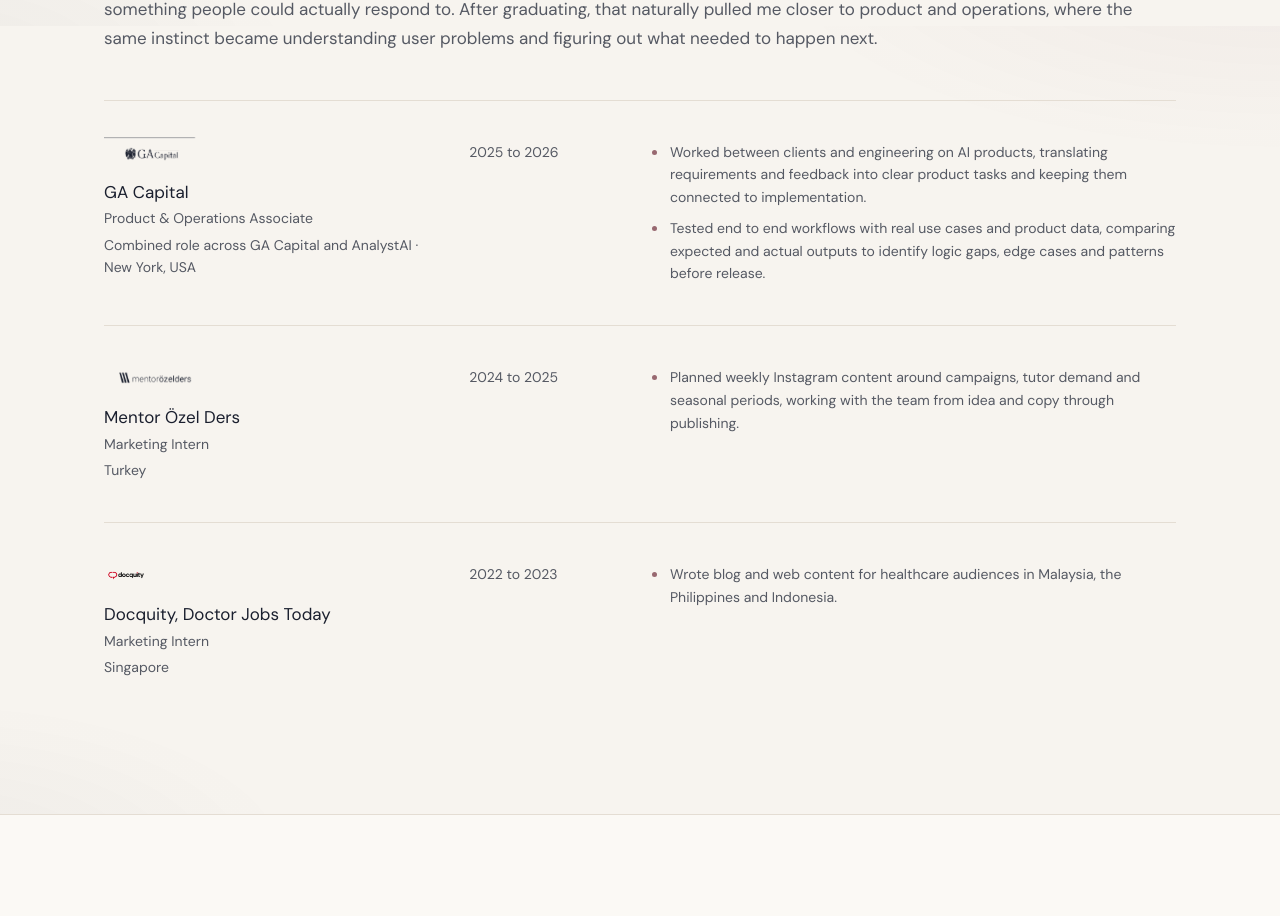
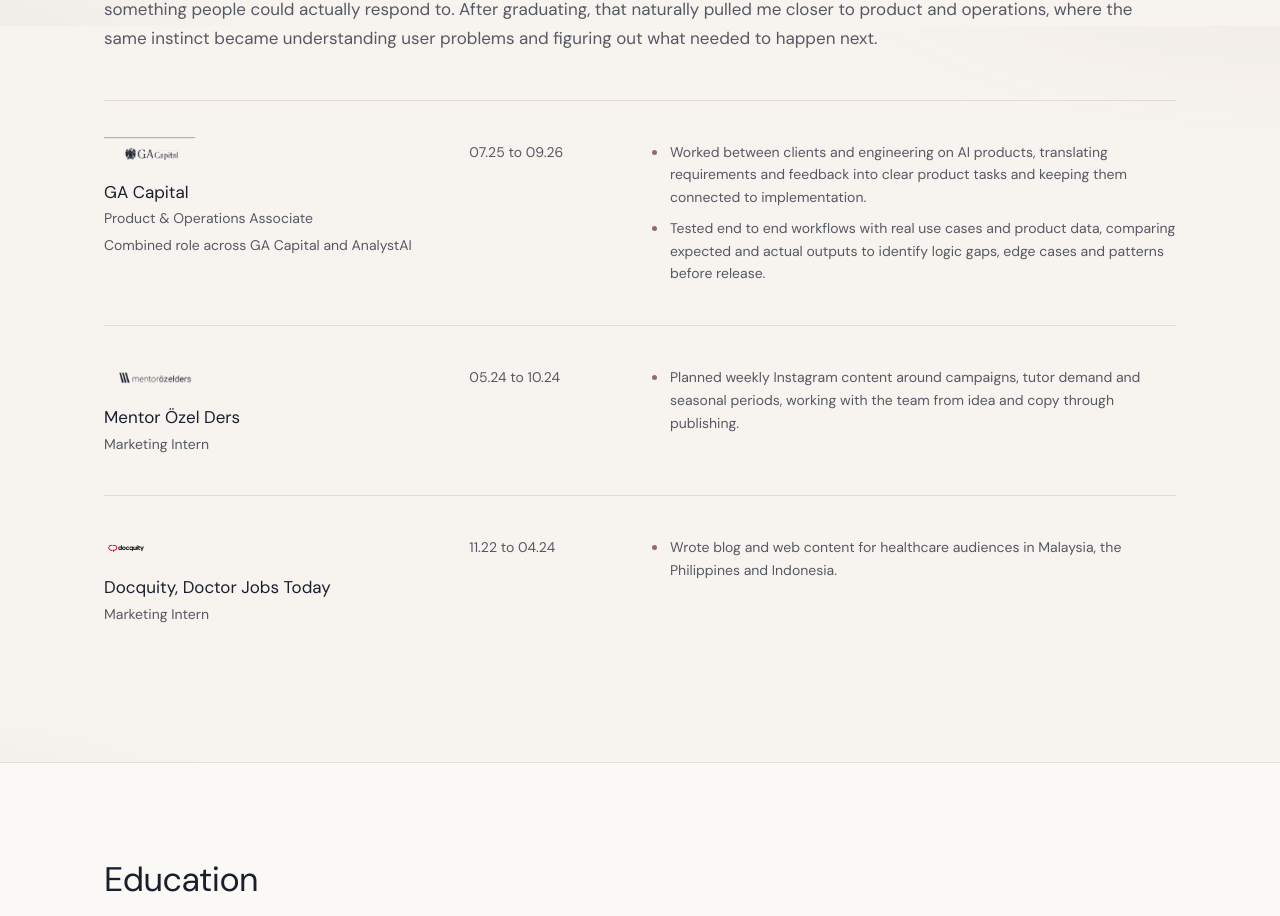
Before and after one commit to Eda2002-sys/eda-sahin-product-portfolio, a Next.js app: page / in a window 1280 px wide. Shown: the part 4774-5690 px from the top of the page. Built offline with nearby package versions, Linux system fonts and the light colour scheme.

Commit message:
Sync experience dates and downloadable CV with the latest resume.
Use the precise role periods from the updated resume PDF, drop role locations that are no longer on the CV, and ship the new public resume file.

Co-authored-by: Cursor <cursoragent@cursor.com>

```diff
--- a/scripts/generate-resume-pdf.mjs
+++ b/scripts/generate-resume-pdf.mjs
@@ -252,7 +252,7 @@ const html = `<!DOCTYPE html>
       ${experienceBlock(
         "Product & Operations Associate",
         "GA Capital",
-        "2025 to 2026 · New York, USA",
+        "07.25 to 09.26",
         "www.gacapital.ai",
         "Combined role across GA Capital and AnalystAI, spanning AI products and M&A advisory.",
         [
@@ -266,9 +266,9 @@ const html = `<!DOCTYPE html>
       ${experienceBlock(
         "Marketing Intern",
         "Mentor Özel Ders",
-        "2024 to 2025 · Turkey",
+        "05.24 to 10.24",
         "mentorozelders.com",
-        null,
+        "6 month internship completed during university",
         [
           "Planned weekly Instagram content around campaigns, tutor demand and seasonal periods, working with the team from idea and copy through publishing.",
           "Organised team content shoots, coordinated schedules and practical details, and supported production on set.",
@@ -277,9 +277,9 @@ const html = `<!DOCTYPE html>
       ${experienceBlock(
         "Marketing Intern",
         "Docquity, Doctor Jobs Today",
-        "2022 to 2023 · Singapore",
+        "11.22 to 04.24",
         "docquity.com",
-        null,
+        "18 month internship completed during university",
         [
           "Wrote blog and web content for healthcare audiences in Malaysia, the Philippines and Indonesia.",
           "Worked in a regular feedback loop with the manager and content team, revising drafts, sharing weekly progress reports and adjusting work based on feedback.",
@@ -309,10 +309,6 @@ const html = `<!DOCTYPE html>
         [
           {
             text: "Full scholarship, ranked 1st in entrance examination",
-            href: "https://www.darussafaka.org/haberler/darussafaka-egitim-kurumlari-torenle-acildi",
-          },
-          {
-            text: "IMA Turkey 2013 Mental Arithmetic Olympics champion",
           },
         ],
       )}
--- a/src/data/experience.ts
+++ b/src/data/experience.ts
@@ -16,8 +16,8 @@ export const experience: ExperienceItem[] = [
     id: "ga-capital",
     company: "GA Capital",
     role: "Product & Operations Associate",
-    subtitle: "Combined role across GA Capital and AnalystAI · New York, USA",
-    period: "2025 to 2026",
+    subtitle: "Combined role across GA Capital and AnalystAI",
+    period: "07.25 to 09.26",
     logo: "/images/ga-capital-logo.png",
     logoHref: "https://www.gacapital.ai",
     logoScale: 1.3,
@@ -30,8 +30,7 @@ export const experience: ExperienceItem[] = [
     id: "mentor",
     company: "Mentor Özel Ders",
     role: "Marketing Intern",
-    subtitle: "Turkey",
-    period: "2024 to 2025",
+    period: "05.24 to 10.24",
     logo: "/images/mentor-logo.png",
     logoHref: "https://mentorozelders.com",
     logoScale: 1.45,
@@ -43,8 +42,7 @@ export const experience: ExperienceItem[] = [
     id: "docquity",
     company: "Docquity, Doctor Jobs Today",
     role: "Marketing Intern",
-    subtitle: "Singapore",
-    period: "2022 to 2023",
+    period: "11.22 to 04.24",
     logo: "/images/docquity-logo.png",
     logoHref: "https://docquity.com",
     logoScale: 0.8,
--- a/src/data/resume.ts
+++ b/src/data/resume.ts
@@ -59,8 +59,7 @@ export const resumeExperience: ResumeRole[] = [
   {
     title: "Product & Operations Associate",
     company: "GA Capital",
-    period: "2025 to 2026",
-    location: "New York, USA",
+    period: "07.25 to 09.26",
     note: "Combined role across GA Capital and AnalystAI, spanning AI products and M&A advisory.",
     website: "www.gacapital.ai",
     websiteHref: "https://www.gacapital.ai",
@@ -75,8 +74,7 @@ export const resumeExperience: ResumeRole[] = [
   {
     title: "Marketing Intern",
     company: "Mentor Özel Ders",
-    period: "2024 to 2025",
-    location: "Turkey",
+    period: "05.24 to 10.24",
     website: "mentorozelders.com",
     websiteHref: "https://mentorozelders.com",
     bullets: [
@@ -87,8 +85,7 @@ export const resumeExperience: ResumeRole[] = [
   {
     title: "Marketing Intern",
     company: "Docquity, Doctor Jobs Today",
-    period: "2022 to 2023",
-    location: "Singapore",
+    period: "11.22 to 04.24",
     website: "docquity.com",
     websiteHref: "https://docquity.com",
     bullets: [
```
Also changed, not shown: 1 other file (tests, documents, lock files or other folders).
